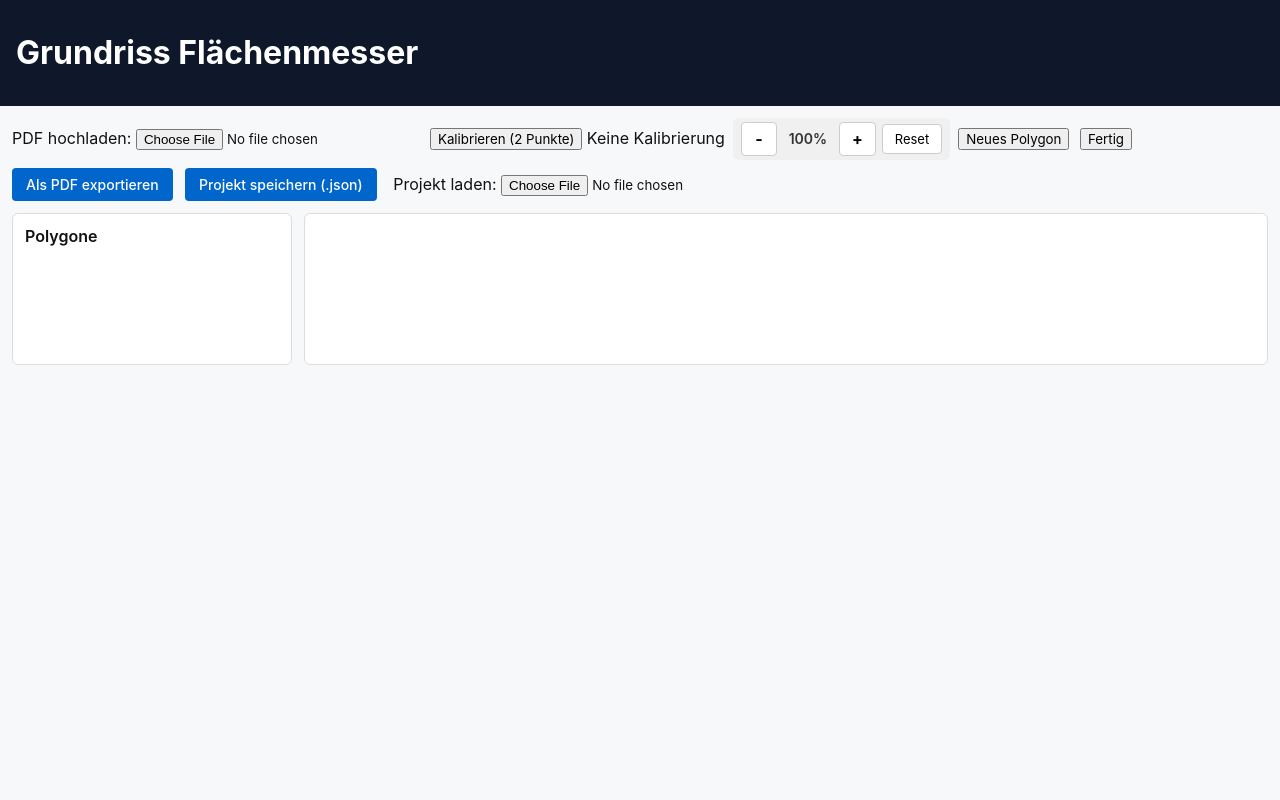
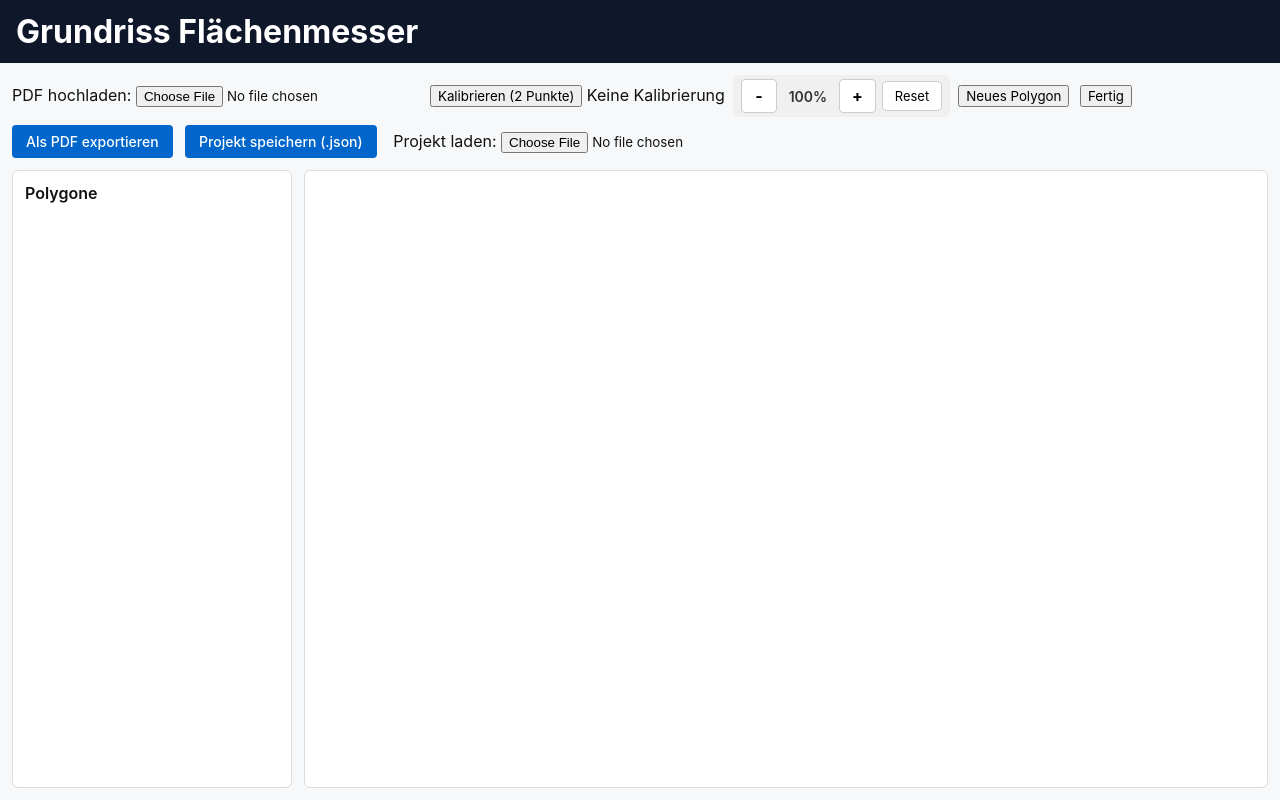
Before and after one commit to herrhorn/raumrechner, a website: page static/index.html in a window 1280 px wide. Drawn offline with Linux system fonts and the light colour scheme.

Commit message:
Fit-to-viewport layout and full-height PDF viewer
- Full-height flexbox layout: body fills 100vh, PDF container stretches
  to fill all remaining space below header and controls so no page-level
  scrolling is needed — header and controls are always visible
- Fit-to-container on load now accounts for both width and height so the
  entire floor plan is visible without scrolling on initial open
- Reset button returns to the fit-to-container scale

Co-Authored-By: Claude Sonnet 4.6 <noreply@anthropic.com>

```diff
--- a/static/app.js
+++ b/static/app.js
@@ -83,8 +83,11 @@ function loadPdfFromUrl(url){
     pdfDoc = pdf;
     pdf.getPage(1).then(function(page){
       const baseVp = page.getViewport({scale: 1});
-      const containerWidth = pdfContainer.clientWidth || 800;
-      fitScale = Math.max(MIN_SCALE, Math.min(MAX_SCALE, containerWidth / baseVp.width));
+      const containerWidth = (pdfContainer.clientWidth || 800) - 4;
+      const containerHeight = (pdfContainer.clientHeight || 600) - 4;
+      fitScale = Math.max(MIN_SCALE, Math.min(MAX_SCALE,
+        Math.min(containerWidth / baseVp.width, containerHeight / baseVp.height)
+      ));
       scale = fitScale;
       renderPage(pdfDoc, 1);
     });
--- a/static/styles.css
+++ b/static/styles.css
@@ -1,10 +1,11 @@
 *{box-sizing:border-box;font-family:Inter, system-ui, -apple-system, 'Segoe UI', Roboto, 'Helvetica Neue', Arial}
-body{margin:0;background:#f6f8fa;color:#111}
-header{background:#0f172a;color:white;padding:12px 16px}
-main{padding:12px}
-#controls{display:flex;flex-wrap:wrap;gap:8px;align-items:center;margin-bottom:12px}
-#mainContent{display:flex;gap:12px}
-#sidebar{width:280px;background:white;border:1px solid #ddd;border-radius:6px;padding:12px;flex-shrink:0;max-height:calc(100vh - 180px);overflow-y:auto}
+body{margin:0;background:#f6f8fa;color:#111;height:100vh;display:flex;flex-direction:column;overflow:hidden}
+header{background:#0f172a;color:white;padding:12px 16px;flex-shrink:0}
+header h1{margin:0}
+main{padding:12px;flex:1;display:flex;flex-direction:column;min-height:0;overflow:hidden}
+#controls{display:flex;flex-wrap:wrap;gap:8px;align-items:center;margin-bottom:12px;flex-shrink:0}
+#mainContent{display:flex;gap:12px;flex:1;min-height:0;overflow:hidden}
+#sidebar{width:280px;background:white;border:1px solid #ddd;border-radius:6px;padding:12px;flex-shrink:0;overflow-y:auto}
 #sidebar h3{margin:0 0 12px 0;font-size:16px;font-weight:600}
 #polygonList{display:flex;flex-direction:column;gap:8px}
 .polygon-item{padding:10px;border:1px solid #e0e0e0;border-radius:4px;cursor:pointer;transition:all 0.2s}
@@ -16,8 +17,8 @@ main{padding:12px}
 .polygon-item-actions{display:flex;gap:4px}
 .polygon-item-actions button{background:none;border:none;cursor:pointer;padding:4px;font-size:12px;color:#666}
 .polygon-item-actions button:hover{color:#d32f2f}
-#viewer{flex:1;min-width:0}
-#pdfContainer{position:relative;border:1px solid #ddd;background:white;max-width:100%;overflow:auto;border-radius:6px}
+#viewer{flex:1;min-width:0;display:flex;flex-direction:column;min-height:0}
+#pdfContainer{position:relative;border:1px solid #ddd;background:white;overflow:auto;border-radius:6px;flex:1;min-height:0}
 #pdfCanvas{display:block}
 #overlay{position:absolute;left:0;top:0;pointer-events:auto}
 #overlay > *{pointer-events:none}
```
